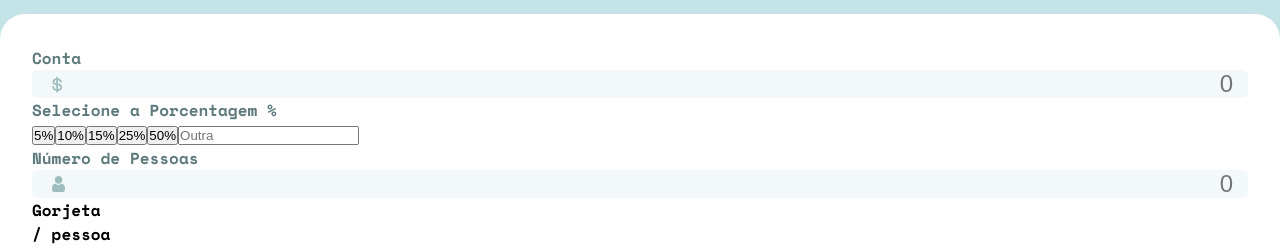
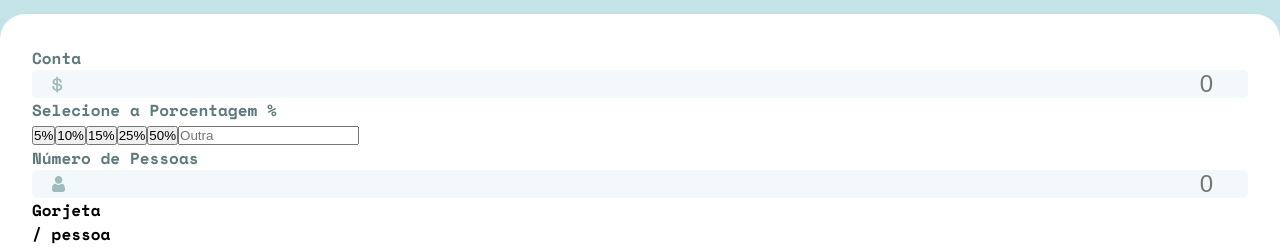
Before and after one commit to bsthaiss/aulas-react, a React (Vite) app in the folder calculadora-de-gorjeta/: page / in a window 1280 px wide. Shown: the part 124-372 px from the top of the page. Built offline with nearby package versions, Linux system fonts and the light colour scheme.

Commit message:
Aula 23/05

```diff
--- a/calculadora-de-gorjeta/src/components/Calculadora.css
+++ b/calculadora-de-gorjeta/src/components/Calculadora.css
@@ -15,7 +15,7 @@ label {
 .input-box {
     background-color: #F3F9FA;
     border-radius: 5px;
-    padding-inline-start: 1.25rem;
+    padding-inline: 1.25rem;
     display: flex;
     align-items: center;
     justify-content: space-between;
```
